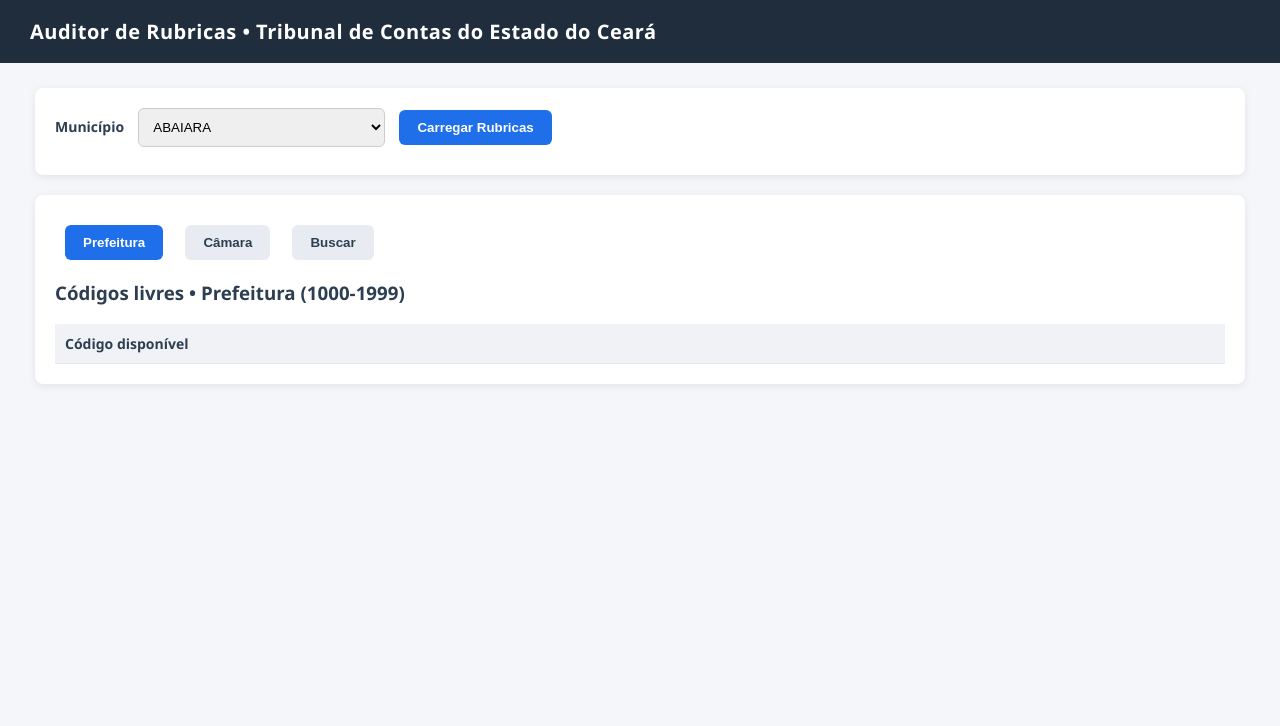
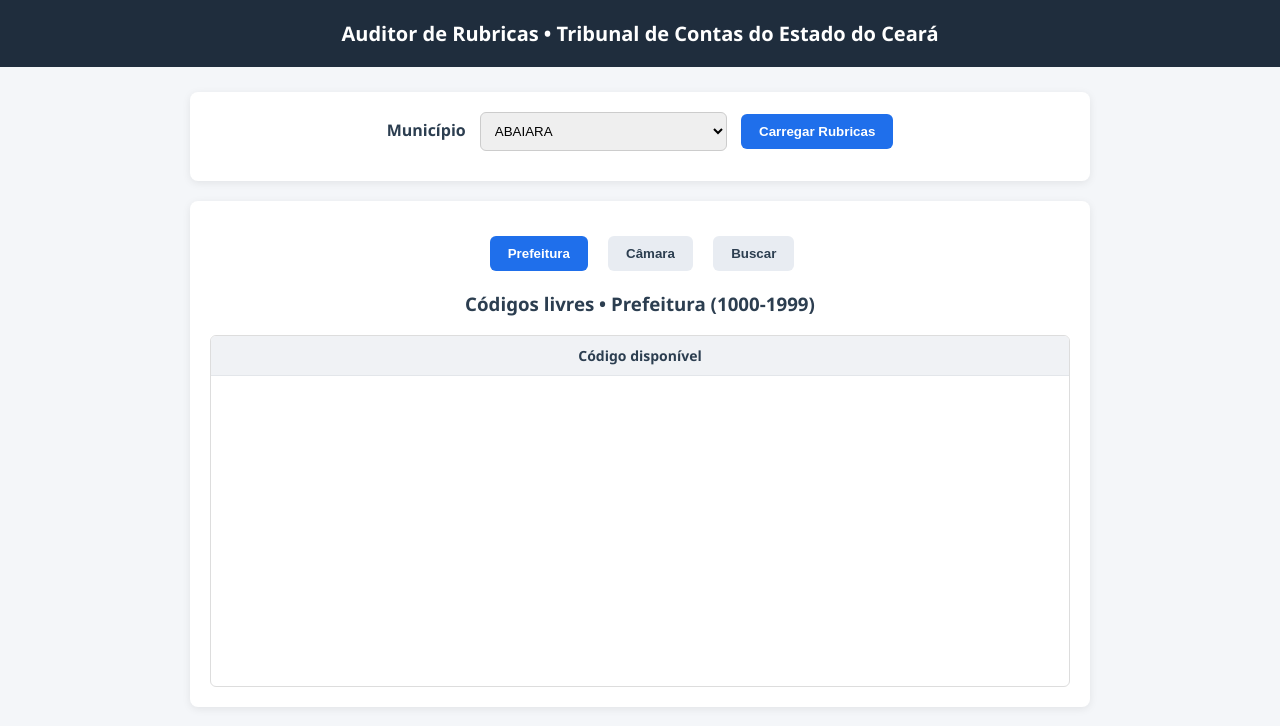
Before and after one commit to odiogofn/simap, a website: page index.html in a window 1280 px wide. Drawn offline with Linux system fonts and the light colour scheme.

Commit message:
Update index.html

```diff
--- a/index.html
+++ b/index.html
@@ -9,23 +9,25 @@
 <style>
 
 body{
-font-family: "Segoe UI", Arial;
+font-family:"Segoe UI",Arial;
 margin:0;
 background:#f4f6f9;
 color:#2c3e50;
+text-align:center;
 }
 
 header{
 background:#1f2d3d;
 color:white;
-padding:18px 30px;
+padding:20px;
 font-size:20px;
 font-weight:600;
-letter-spacing:0.5px;
 }
 
 .container{
-padding:25px 35px;
+width:900px;
+margin:auto;
+padding:25px;
 }
 
 .card{
@@ -37,7 +39,6 @@ margin-bottom:20px;
 }
 
 label{
-font-size:14px;
 font-weight:600;
 }
 
@@ -64,13 +65,13 @@ background:#1558c0;
 }
 
 .tabs{
-margin-top:10px;
+margin-top:15px;
 }
 
 .tabs button{
 background:#e8ecf2;
 color:#2c3e50;
-margin-right:8px;
+margin-right:6px;
 }
 
 .tabs button.active{
@@ -87,31 +88,39 @@ margin-top:20px;
 display:block;
 }
 
+.frame{
+
+border:1px solid #ddd;
+border-radius:6px;
+height:350px;
+overflow-y:auto;
+margin-top:15px;
+
+}
+
 table{
 width:100%;
 border-collapse:collapse;
-margin-top:10px;
 }
 
 th,td{
+padding:10px;
 border-bottom:1px solid #e3e6ea;
-padding:10px;
 font-size:14px;
 }
 
 th{
 background:#f0f2f5;
-text-align:left;
 }
 
 .resultCount{
-margin-top:8px;
+margin-top:10px;
 font-size:13px;
 color:#555;
 }
 
 .status{
-margin-top:8px;
+margin-top:10px;
 font-size:14px;
 }
 
@@ -159,14 +168,21 @@ Carregar Rubricas
 
 <h3>Códigos livres • Prefeitura (1000-1999)</h3>
 
+<div class="frame">
+
 <table>
+
 <thead>
-<tr><th>Código disponível</th></tr>
+<tr>
+<th>Código disponível</th>
+</tr>
 </thead>
 
 <tbody id="prefBody"></tbody>
 
 </table>
+
+</div>
 
 </div>
 
@@ -176,15 +192,21 @@ Carregar Rubricas
 
 <h3>Códigos livres • Câmara (2000-2999)</h3>
 
+<div class="frame">
+
 <table>
 
 <thead>
-<tr><th>Código disponível</th></tr>
+<tr>
+<th>Código disponível</th>
+</tr>
 </thead>
 
 <tbody id="camBody"></tbody>
 
 </table>
+
+</div>
 
 </div>
 
@@ -194,11 +216,13 @@ Carregar Rubricas
 
 <input
 id="campoBusca"
-placeholder="Digite código ou descrição da rubrica"
-style="width:350px"
+placeholder="Digite código ou descrição"
+style="width:320px"
 >
 
 <div id="resultCount" class="resultCount"></div>
+
+<div class="frame">
 
 <table>
 
@@ -220,11 +244,13 @@ style="width:350px"
 
 </div>
 
+</div>
+
 <script>
 
 const API="/api/proxy"
 
-const MUNICIPIOS=[
+  const MUNICIPIOS = [
     ["ABAIARA","002"],["ACARAPE","003"],["ACARAU","004"],["ACOPIARA","005"],["AIUABA","006"],
     ["ALCANTARAS","007"],["ALTANEIRA","008"],["ALTO SANTO","009"],["AMONTADA","010"],["ANTONINA DO NORTE","011"],
     ["APUIARES","012"],["AQUIRAZ","013"],["ARACATI","014"],["ARACOIABA","015"],["ARARIPE","016"],
```
Lines whose indentation alone changed are shown as unchanged.
